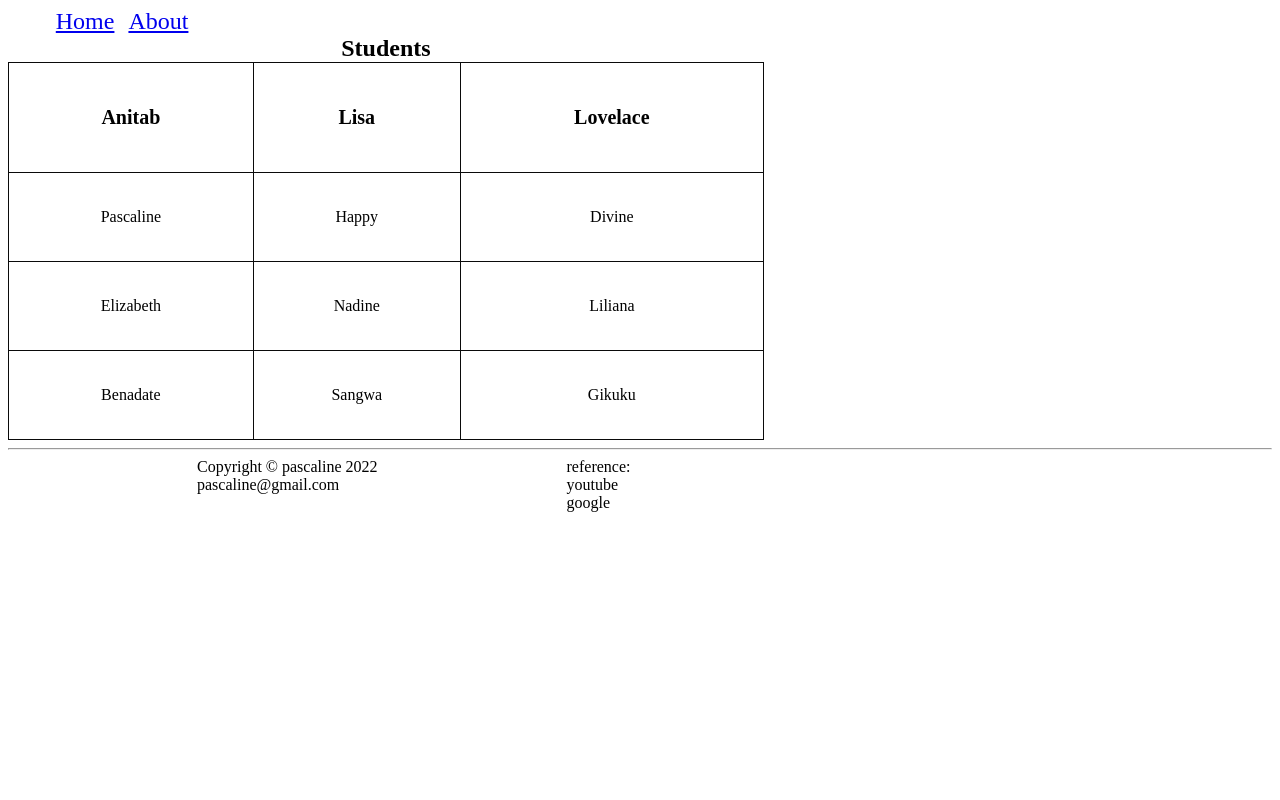
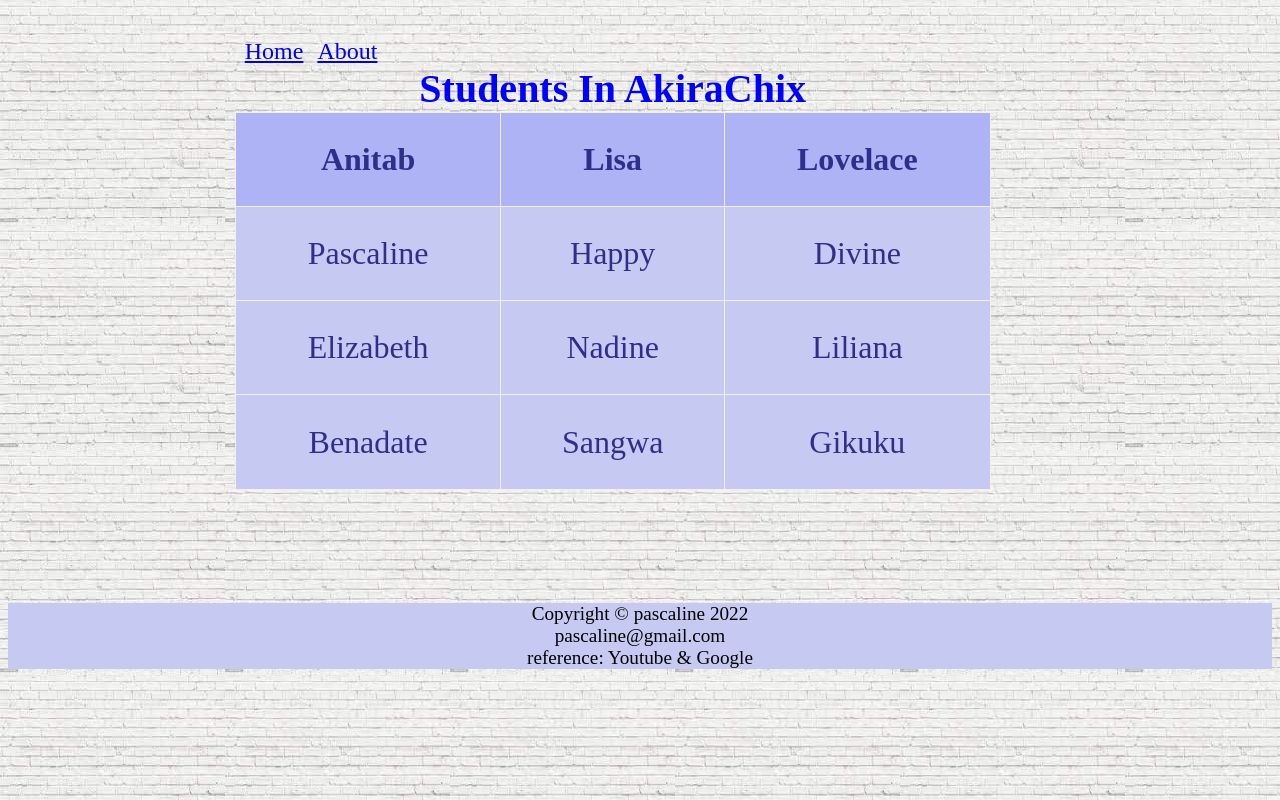
Before and after one commit to Pascaline-Umulisa/table-assign, a plain HTML site: page about.html in a window 1280 px wide. Drawn offline with Linux system fonts and the light colour scheme.

Commit message:
first commit

```diff
--- a/about.css
+++ b/about.css
@@ -1,29 +1,56 @@
+body{
+    background-image: url(download.jpeg);
+}
 table{
     width: 20cm;
     height: 10cm;
+}
 
-}
 th{
     font-size: 20px;
 }
 tr{
    text-align: center;
 }
-table,tr,th,td{
-    border: 1px solid rgb(10, 10, 10);
+th{
+    color: rgb(47, 46, 141);
+    font-size: xx-large;
+    border: 1px solid rgb(245, 238, 238);
     border-collapse: collapse;
+    background-color: rgb(173, 179, 245);
+    margin-left: 5cm;
+
+}
+table,tr,td{
+    color: rgb(47, 46, 141);
+    font-size: xx-large;
+    border: 1px solid rgb(245, 238, 238);
+    border-collapse: collapse;
+    background-color: rgb(198, 202, 243);
+    margin-left: 6cm;
+
 }
 caption{
-    font-size: x-large;
+    font-size: 40px;
+    color: blue;
+
 }
 nav{
     padding-left: 1cm;
+    color:  rgb(28, 38, 122);
+    margin-top: 1cm;
+    margin-left: 5cm;
+
 }
 a{
     padding-left: 10px;
     font-size: x-large;
 }
+footer {
+    font-size: larger;
+    background-color: rgb(198, 202, 243);
+    margin-top: 3cm;
+}
 footer div{
-    float: left;
-    padding-left: 5cm;
+    text-align: center;
 }
--- a/about.html
+++ b/about.html
@@ -15,7 +15,7 @@
     </nav>
 
     <table>
-        <caption><b> Students </b></caption>
+        <caption><b> Students In AkiraChix </b></caption>
         <tr>
             <th>Anitab</th>
             <th>Lisa</th>
@@ -40,15 +40,10 @@
 
     </table>
 </body>
-<hr>
 <footer>
     <div> Copyright © pascaline 2022<br>
-        pascaline@gmail.com
-    </div>
-    <div>
-        reference: <br>
-        youtube <br>
-        google
-    </div>
-</footer>
+          pascaline@gmail.com <br>
+          reference: Youtube & Google
+      </div>
+  </footer>
 </html>
--- a/style.css
+++ b/style.css
@@ -1,5 +1,10 @@
+body{
+    background-image: url(download.jpeg);
+}
 iframe{
     margin-left: 6cm;
+    width: 20cm;
+    height: 10cm;
 }
 p{
     text-align: center;
@@ -8,12 +13,22 @@ p{
 }
 nav{
     padding-left: 1cm;
+
 }
 a{
     padding-left: 10px;
+
+}
+.linkk{
+    padding-left: 10px;
     font-size: x-large;
+    margin-left: 4cm;
+}
+footer {
+    font-size: larger;
+    background-color: rgb(198, 202, 243);
+    margin-top: 10px;
 }
 footer div{
-    float: left;
-    padding-left: 5cm;
+    text-align: center;
 }
```
Also changed, not shown: index.html (+12 -14 lines), download.jpeg (added).
